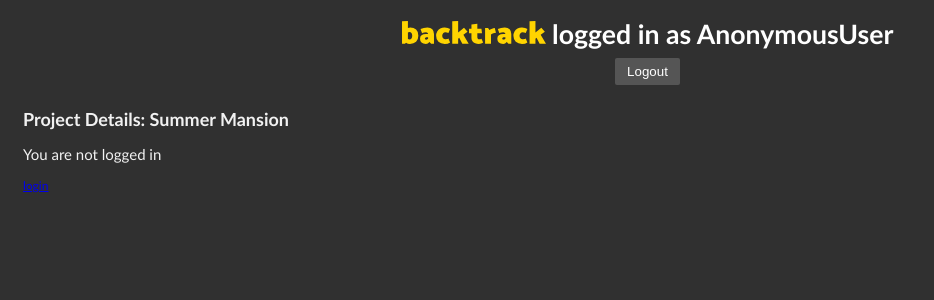
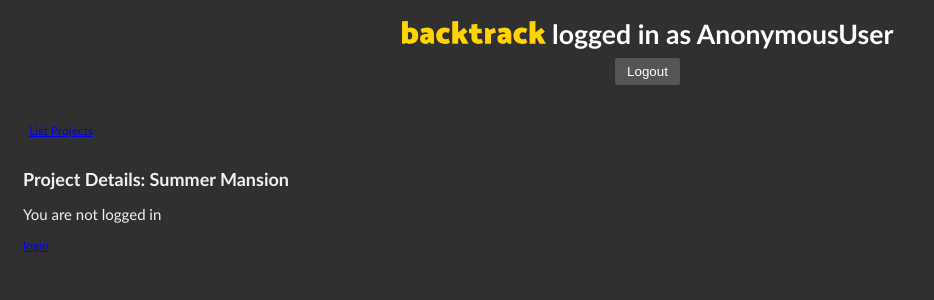
Before and after one commit to joeydubey/comp3297-gnome, a Django app: page /backtrack/projects/1 in a window 1280 px wide. Shown: the top 300 px of the page, without its empty margins (0-934 px from the left). Run offline with Django 3.2, Linux system fonts and the light colour scheme; data comes from the database, SQL or seed files in the repository.

Commit message:
possible to go back always to listed projects

```diff
--- a/gnome-project/templates/pbi.html
+++ b/gnome-project/templates/pbi.html
@@ -11,6 +11,11 @@
                     <button type="submit">Logout</button>
                 </form>
             </h1></div>
+        <nav class="navbar navbar-default">
+            <div class="dropdown-menu" aria-labelledby="NavigationBar">
+                <a class="dropdown-item" href="/backtrack/projects">List Projects</a>
+            </div>
+        </nav>
         <style></style>
     </head>
     <body>
--- a/gnome-project/templates/pbi_form.html
+++ b/gnome-project/templates/pbi_form.html
@@ -7,6 +7,11 @@
         <div class="page-header">
             <h1 style="text-align: center;"><img width="144" src="{% static 'backtrack.svg' %}" alt="Backtrack"/>logged in as {{ user }}</h1>
         </div>
+        <nav class="navbar navbar-default">
+            <div class="dropdown-menu" aria-labelledby="NavigationBar">
+                <a class="dropdown-item" href="/backtrack/projects">List Projects</a>
+            </div>
+        </nav>
         <style></style>
     </head>
     <body>
--- a/gnome-project/templates/project.html
+++ b/gnome-project/templates/project.html
@@ -12,6 +12,13 @@
                 </form>
             </h1>
         </div>
+        <nav class="navbar navbar-default">
+            <div class="dropdown-menu" aria-labelledby="NavigationBar">
+                <a class="dropdown-item" href="/backtrack/projects">List Projects</a>
+            </div>
+        </nav>
+
+
         <h2>Project Details: {{ project }}</h2>
         <style></style>
     </head>
--- a/gnome-project/templates/project_form.html
+++ b/gnome-project/templates/project_form.html
@@ -8,6 +8,11 @@
             <h1 style="text-align: center;"><img width="144" src="{% static 'backtrack.svg' %}" alt="Backtrack"/>logged in as {{ user }}</h1>
         </div>
         <style></style>
+        <nav class="navbar navbar-default">
+            <div class="dropdown-menu" aria-labelledby="NavigationBar">
+                <a class="dropdown-item" href="/backtrack/projects">List Projects</a>
+            </div>
+        </nav>
     </head>
     <body>
         <form method="post">{% csrf_token %}
--- a/gnome-project/templates/task_form.html
+++ b/gnome-project/templates/task_form.html
@@ -8,6 +8,11 @@
             <h1 style="text-align: center;"><img width="144" src="{% static 'backtrack.svg' %}" alt="Backtrack"/>logged in as {{ user }}</h1>
         </div>
         <style></style>
+        <nav class="navbar navbar-default">
+            <div class="dropdown-menu" aria-labelledby="NavigationBar">
+                <a class="dropdown-item" href="/backtrack/projects">List Projects</a>
+            </div>
+        </nav>
     </head>
     <body>
         <p>
```
